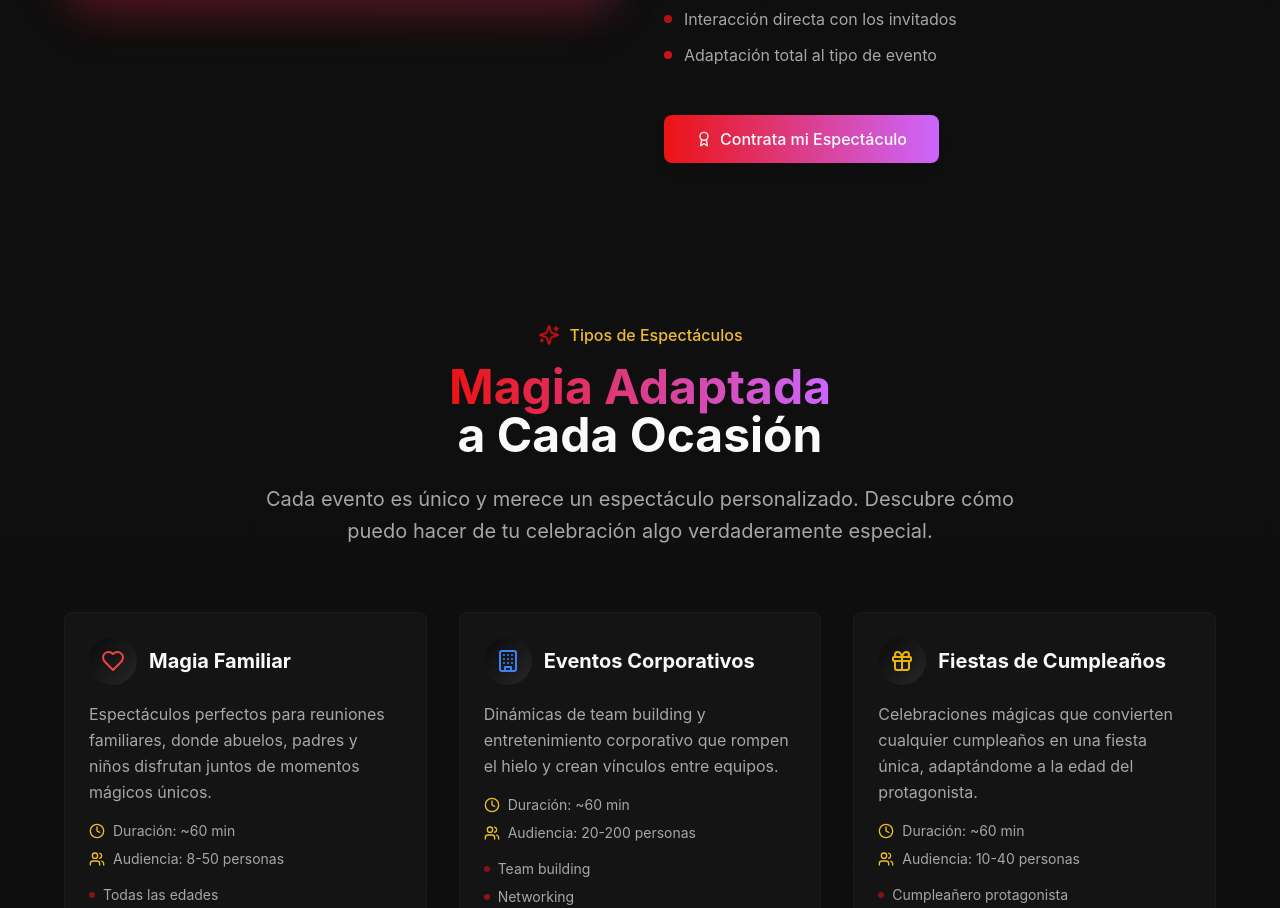
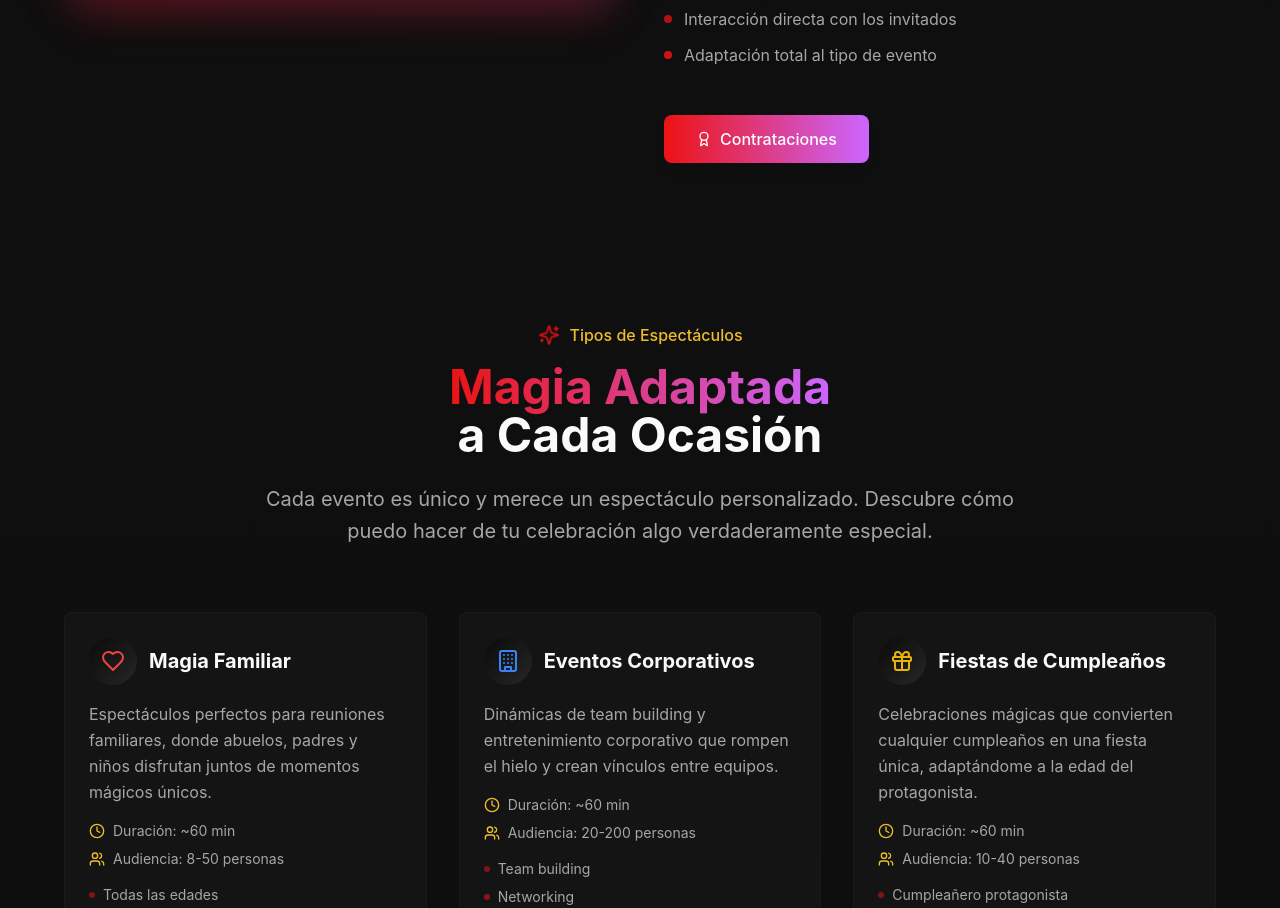
Before and after one commit to papparazzi76/mago-to, a React (Vite) app: page / in a window 1280 px wide. Shown: the part 1869-2777 px from the top of the page. Built offline with nearby package versions, Linux system fonts and the light colour scheme.

Commit message:
Update AboutSection.tsx

```diff
--- a/src/components/AboutSection.tsx
+++ b/src/components/AboutSection.tsx
@@ -114,7 +114,7 @@ const AboutSection = () => {
                   className="group"
                 >
                   <Award className="w-5 h-5 group-hover:animate-bounce" />
-                  Contrata mi Espectáculo
+                  Contrataciones
                 </MagicButton>
               </div>
             </div>
```
